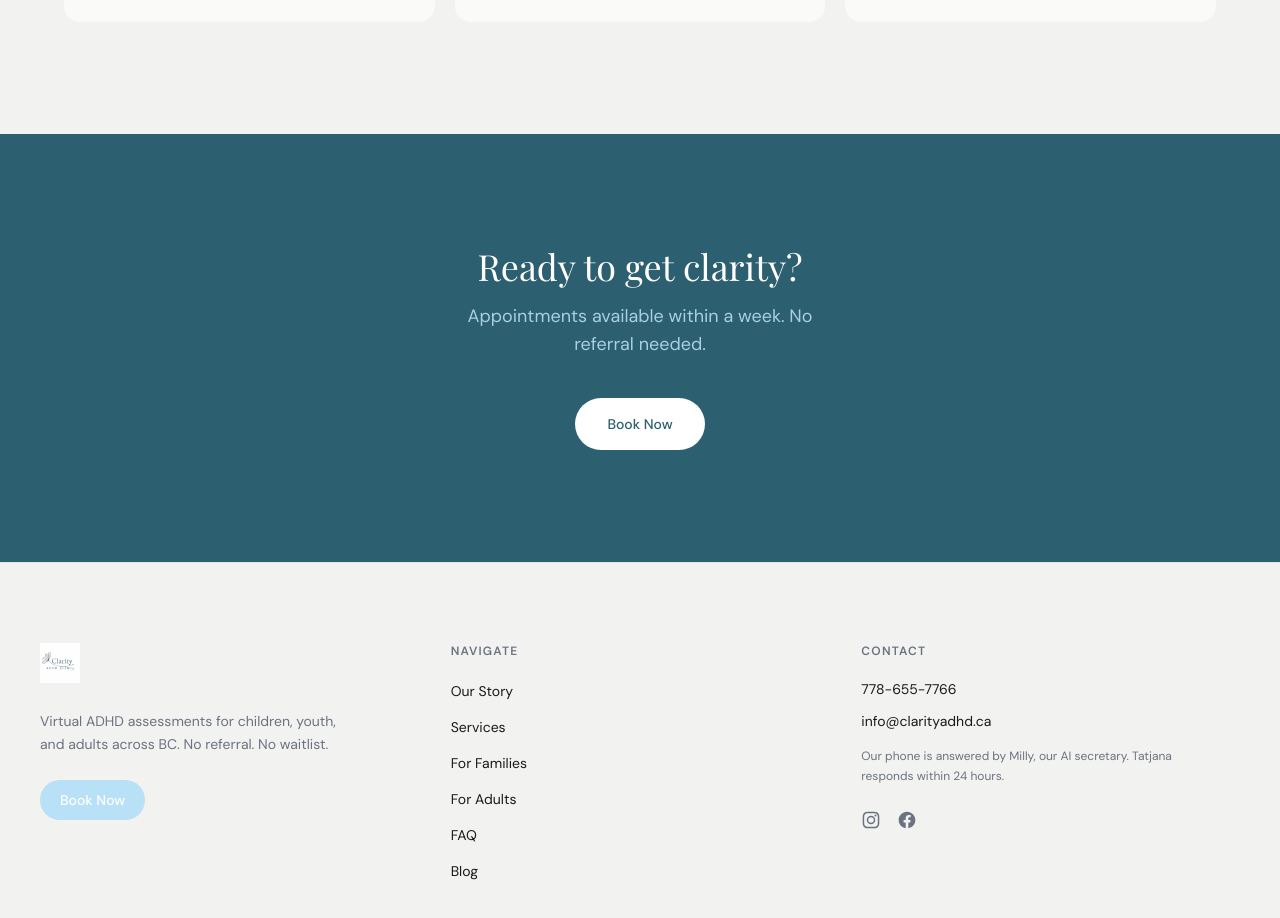
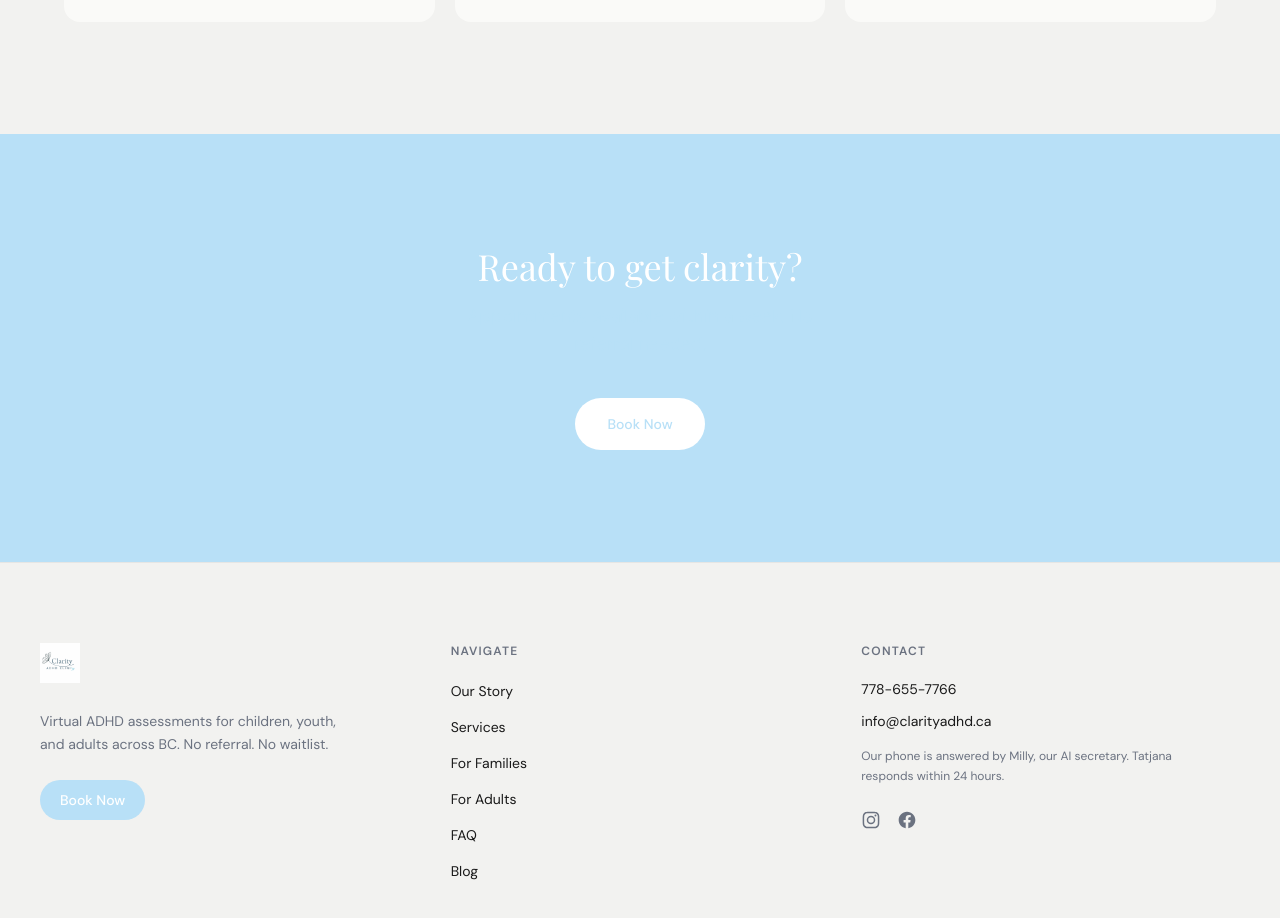
Before and after one commit to araicovi14-blip/clarity-ADHD, a Next.js app: page / in a window 1280 px wide. Shown: the part 3840-4758 px from the top of the page. Built offline with nearby package versions, Linux system fonts and the light colour scheme; a web font is replaced by a local one.

Commit message:
Update blues to #B8E0F7 in components/CTABanner.tsx

```diff
--- a/components/CTABanner.tsx
+++ b/components/CTABanner.tsx
@@ -12,18 +12,18 @@ export function CTABanner({
   buttonLabel = 'Book Now',
 }: CTABannerProps) {
   return (
-    <section className="bg-[#2C5F6F] py-20 md:py-28 px-6 text-center">
+    <section className="bg-[#B8E0F7] py-20 md:py-28 px-6 text-center">
       <h2 className="font-serif text-3xl md:text-4xl text-white mb-4 leading-snug">
         {headline}
       </h2>
-      <p className="text-[#A8D0E0] text-base md:text-lg mb-10 max-w-sm mx-auto leading-relaxed">
+      <p className="text-[#B8E0F7] text-base md:text-lg mb-10 max-w-sm mx-auto leading-relaxed">
         {subtext}
       </p>
       <a
         href={JANE_APP_URL}
         target="_blank"
         rel="noopener noreferrer"
-        className="inline-block px-8 py-4 rounded-full bg-white text-[#2C5F6F] text-sm font-medium hover:bg-[#A8D0E0] transition-colors duration-200 focus:outline-none focus:ring-2 focus:ring-white focus:ring-offset-2 focus:ring-offset-[#2C5F6F]"
+        className="inline-block px-8 py-4 rounded-full bg-white text-[#B8E0F7] text-sm font-medium hover:bg-[#B8E0F7] transition-colors duration-200 focus:outline-none focus:ring-2 focus:ring-white focus:ring-offset-2 focus:ring-offset-[#B8E0F7]"
       >
         {buttonLabel}
       </a>
```
